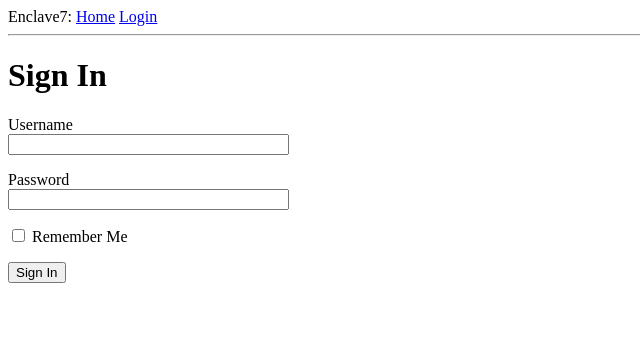
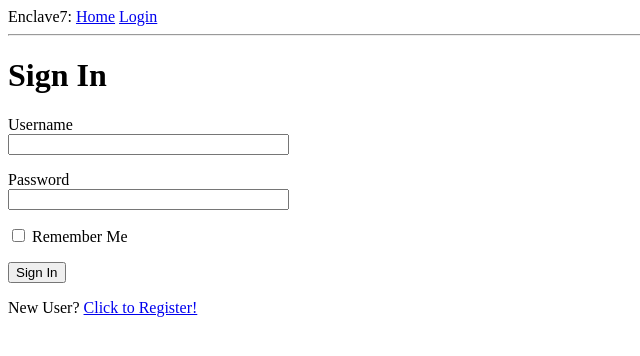
Before and after one commit to ranton256/enclave7, a Flask app: page /login in a window 1280 px wide. Shown: the top 356 px of the page, without its empty margins (0-640 px from the left). Run offline with Flask 2, Linux system fonts and the light colour scheme.

Commit message:
User registration works

```diff
--- a/app/forms.py
+++ b/app/forms.py
@@ -1,9 +1,31 @@
 from flask_wtf import FlaskForm
 from wtforms import StringField, PasswordField, BooleanField, SubmitField
-from wtforms.validators import DataRequired
+from wtforms.validators import ValidationError, DataRequired, Email, EqualTo
+
+
+from app.models import User
 
 class LoginForm(FlaskForm):
     username = StringField('Username', validators=[DataRequired()])
     password = PasswordField('Password', validators=[DataRequired()])
     remember_me = BooleanField('Remember Me')
     submit = SubmitField('Sign In')
+
+
+class RegistrationForm(FlaskForm):
+    username = StringField('Username', validators=[DataRequired()])
+    email = StringField('Email', validators=[DataRequired(), Email()])
+    password = PasswordField('Password', validators=[DataRequired()])
+    password2 = PasswordField(
+        'Repeat Password', validators=[DataRequired(), EqualTo('password')])
+    submit = SubmitField('Register')
+
+    def validate_username(self, username):
+        user = User.query.filter_by(username=username.data).first()
+        if user is not None:
+            raise ValidationError('Please use a different username.')
+
+    def validate_email(self, email):
+        user = User.query.filter_by(email=email.data).first()
+        if user is not None:
+            raise ValidationError('Please use a different email address.')
--- a/app/routes.py
+++ b/app/routes.py
@@ -1,7 +1,8 @@
 from flask import render_template, flash, redirect, url_for
 from app import app
-from app.forms import LoginForm
+from app.forms import LoginForm, RegistrationForm
 from app.models import User
+from app import db
 from flask_login import current_user, login_user, logout_user, login_required
 
 
@@ -43,3 +44,18 @@ def login():
 def logout():
     logout_user()
     return redirect(url_for('index'))
+
+
+@app.route('/register', methods=['GET', 'POST'])
+def register():
+    if current_user.is_authenticated:
+        return redirect(url_for('index'))
+    form = RegistrationForm()
+    if form.validate_on_submit():
+        user = User(username=form.username.data, email=form.email.data)
+        user.set_password(form.password.data)
+        db.session.add(user)
+        db.session.commit()
+        flash('Congratulations, you are now a registered user!')
+        return redirect(url_for('login'))
+    return render_template('register.html', title='Register', form=form)
--- a/app/templates/login.html
+++ b/app/templates/login.html
@@ -22,4 +22,5 @@
         <p>{{ form.remember_me() }} {{ form.remember_me.label }}</p>
         <p>{{ form.submit() }}</p>
     </form>
+	<p>New User? <a href="{{ url_for('register') }}">Click to Register!</a></p>
 {% endblock %}
```
Also changed, not shown: app.db.
